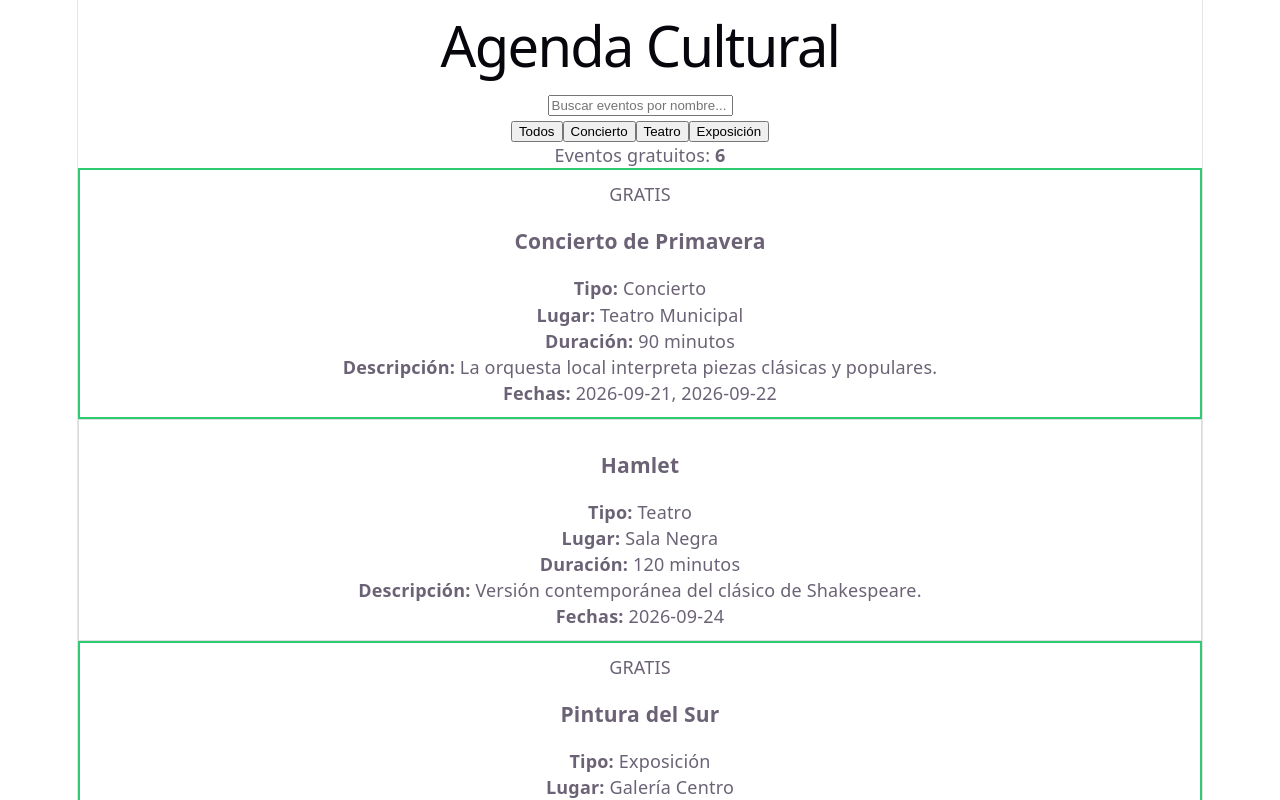
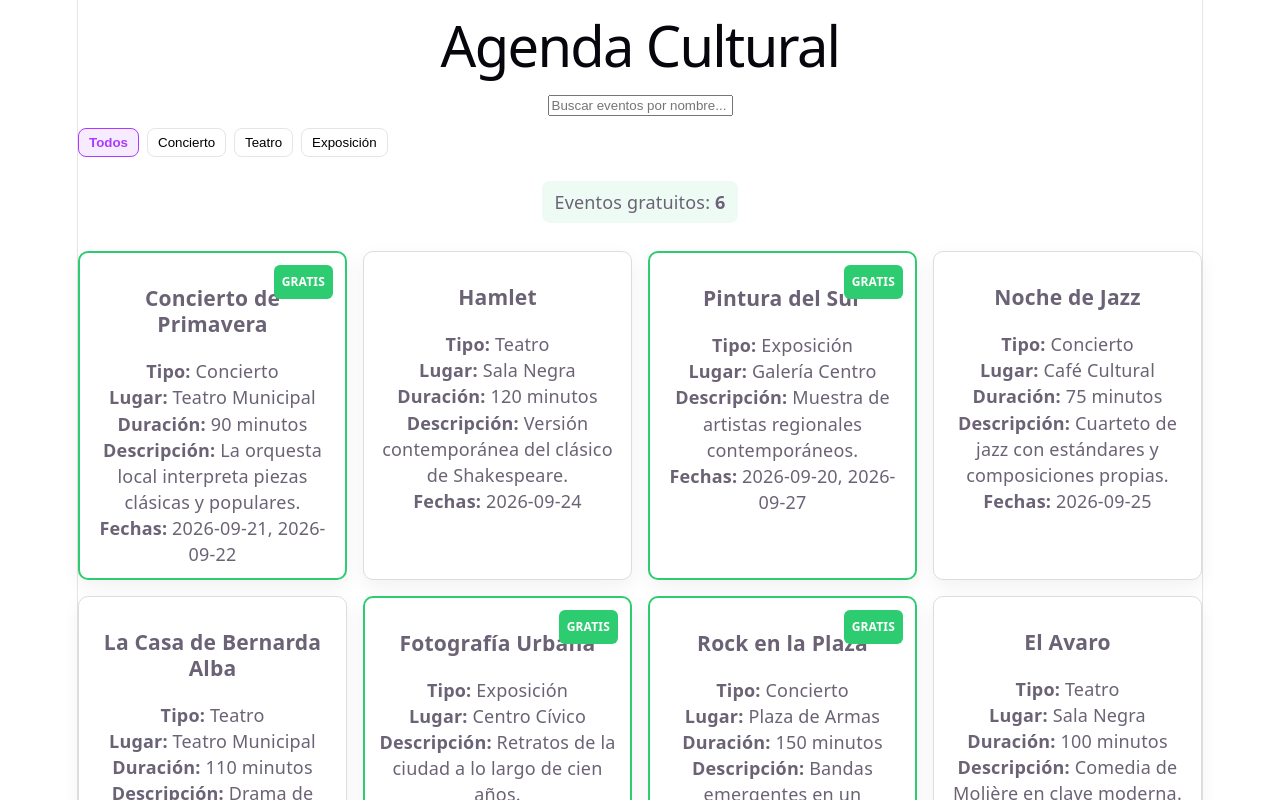
Before and after one commit to Ranses02/bonus-track-prueba-3, a React (Vite) app: page / in a window 1280 px wide. Shown: the top 800 px of the page. Built offline with nearby package versions, Linux system fonts and the light colour scheme.

Commit message:
style: tarjetas y etiquetas para lista de eventos

```diff
--- a/src/App.css
+++ b/src/App.css
@@ -182,3 +182,76 @@
     border-right-color: var(--border);
   }
 }
+
+/* Estilos para lista de eventos y tarjetas */
+.lista-eventos {
+  display: grid;
+  grid-template-columns: repeat(auto-fit, minmax(220px, 1fr));
+  gap: 16px;
+  margin-top: 16px;
+}
+
+.evento-card {
+  background: #ffffff;
+  border-radius: 10px;
+  box-shadow: 0 6px 18px rgba(0, 0, 0, 0.06);
+  padding: 16px;
+  position: relative;
+  transition: transform 0.15s ease, box-shadow 0.15s ease;
+}
+
+.evento-card:hover {
+  transform: translateY(-6px);
+  box-shadow: 0 12px 30px rgba(0, 0, 0, 0.08);
+}
+
+.etiqueta-gratis {
+  position: absolute;
+  top: 12px;
+  right: 12px;
+  background: #2ecc71;
+  color: #ffffff;
+  padding: 4px 8px;
+  border-radius: 6px;
+  font-weight: 700;
+  font-size: 12px;
+}
+
+.contador-gratis {
+  margin: 12px 0;
+  background: rgba(46, 204, 113, 0.08);
+  padding: 8px 12px;
+  border-radius: 8px;
+  display: inline-block;
+}
+
+.filtro-tipo {
+  margin: 12px 0;
+  display: flex;
+  gap: 8px;
+  flex-wrap: wrap;
+}
+
+.boton-filtro {
+  background: transparent;
+  border: 1px solid var(--border);
+  padding: 6px 10px;
+  border-radius: 8px;
+  cursor: pointer;
+}
+
+.boton-filtro.activo {
+  background: var(--accent-bg);
+  border-color: var(--accent);
+  color: var(--accent);
+  font-weight: 600;
+}
+
+.input-busqueda {
+  width: 100%;
+  padding: 8px 10px;
+  border-radius: 8px;
+  border: 1px solid var(--border);
+  margin: 8px 0 12px;
+  box-sizing: border-box;
+}
```
